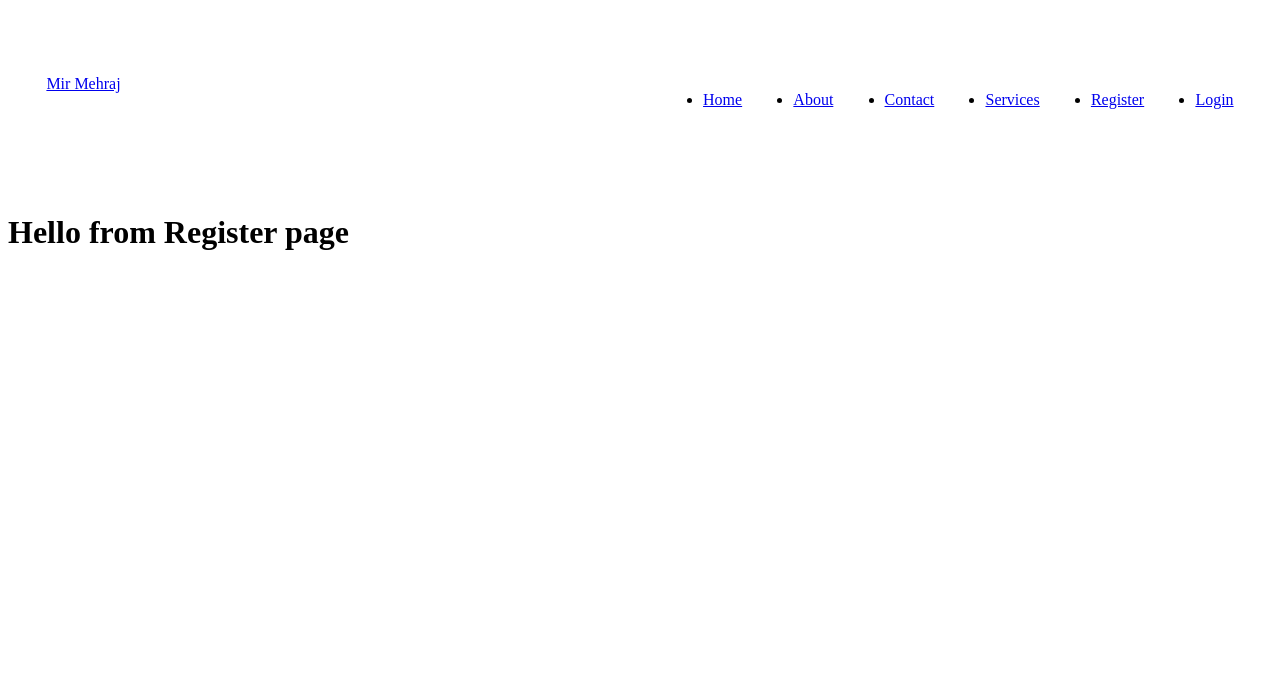
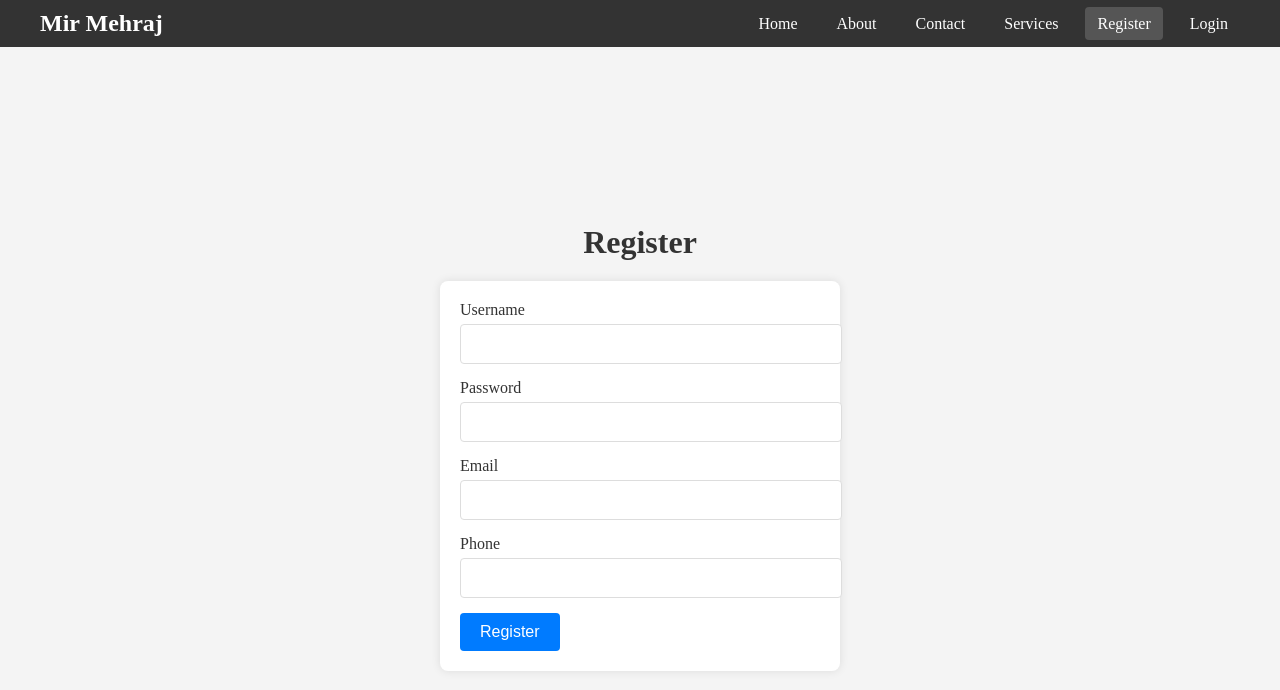
Before and after one commit to ersahii/Mern-stack-project, a React (Vite) app in the folder client/: page /register in a window 1280 px wide. Shown: the top 690 px of the page. Built offline with nearby package versions, Linux system fonts and the light colour scheme.

Commit message:
Created navbar and registration form

```diff
--- a/client/src/components/navbar.css
+++ b/client/src/components/navbar.css
@@ -1,10 +1,74 @@
-.container{
-    max-width: 140rem;
-    padding: 4.2rem 2.4rem;
+
+/* Reset some default styles */
+body, ul {
+    margin: 0;
+    padding: 0;
+    box-sizing: border-box;
+}
+
+header {
+    background-color: #333;
+    color: #fff;
+    padding: 10px 20px;
+}
+
+.container {
     display: flex;
     justify-content: space-between;
+    align-items: center;
+    max-width: 1200px;
+    margin: 0 auto;
 }
-ul{
+
+.logo-brand a {
+    color: #fff;
+    text-decoration: none;
+    font-size: 1.5rem;
+    font-weight: bold;
+}
+
+nav ul {
+    list-style: none;
     display: flex;
-    gap:3.2rem;
+    gap: 15px;
 }
+
+nav ul li {
+    margin: 0;
+}
+
+nav ul li a {
+    color: #fff;
+    text-decoration: none;
+    font-size: 1rem;
+    padding: 8px 12px;
+    border-radius: 4px;
+    transition: background-color 0.3s, color 0.3s;
+}
+
+nav ul li a:hover, nav ul li a.active {
+    background-color: #555;
+    color: #fff;
+}
+
+@media (max-width: 768px) {
+    .container {
+        flex-direction: column;
+        align-items: flex-start;
+    }
+
+    nav ul {
+        flex-direction: column;
+        width: 100%;
+    }
+
+    nav ul li {
+        width: 100%;
+    }
+
+    nav ul li a {
+        display: block;
+        padding: 10px;
+        text-align: center;
+    }
+}
--- a/client/src/index.css
+++ b/client/src/index.css
@@ -1,8 +1,81 @@
-*{
+/* *{
     margin: 0;
     padding: 0;
     box-sizing: border-box;
 }
 html{
     font-size: 62.5%;
+} */
+ /* Reset some default styles */
+body, ul {
+    margin: 0;
+    padding: 0;
+    box-sizing: border-box;
 }
+
+header {
+    background-color: #333;
+    color: #fff;
+    padding: 10px 20px;
+}
+
+.container {
+    display: flex;
+    justify-content: space-between;
+    align-items: center;
+    max-width: 1200px;
+    margin: 0 auto;
+}
+
+.logo-brand a {
+    color: #fff;
+    text-decoration: none;
+    font-size: 1.5rem;
+    font-weight: bold;
+}
+
+nav ul {
+    list-style: none;
+    display: flex;
+    gap: 15px;
+}
+
+nav ul li {
+    margin: 0;
+}
+
+nav ul li a {
+    color: #fff;
+    text-decoration: none;
+    font-size: 1rem;
+    padding: 8px 12px;
+    border-radius: 4px;
+    transition: background-color 0.3s, color 0.3s;
+}
+
+nav ul li a:hover, nav ul li a.active {
+    background-color: #555;
+    color: #fff;
+}
+
+@media (max-width: 768px) {
+    .container {
+        flex-direction: column;
+        align-items: flex-start;
+    }
+
+    nav ul {
+        flex-direction: column;
+        width: 100%;
+    }
+
+    nav ul li {
+        width: 100%;
+    }
+
+    nav ul li a {
+        display: block;
+        padding: 10px;
+        text-align: center;
+    }
+}
--- a/client/src/pages/Register.jsx
+++ b/client/src/pages/Register.jsx
@@ -1,4 +1,48 @@
-const Register =()=>{
-    return <h1>Hello from Register page</h1>
+import "../styles/RegistrationForm.css"
+const Register = () => {
+    return <>
+        <div className="registration-form-container">
+            <h2>Register</h2>
+            <form className="registration-form">
+                <div className="form-group">
+                    <label for="username">Username</label>
+                    <input
+                        type="text"
+                        id="username"
+                        name="username"
+                        required
+                    />
+                </div>
+                <div className="form-group">
+                    <label htmlFor="password">Password</label>
+                    <input
+                        type="password"
+                        id="password"
+                        name="password"
+                        required
+                    />
+                </div>
+                <div className="form-group">
+                    <label for="email">Email</label>
+                    <input
+                        type="email"
+                        id="email"
+                        name="email"
+                        required
+                    />
+                </div>
+                <div className="form-group">
+                    <label for="phone">Phone</label>
+                    <input
+                        type="tel"
+                        id="phone"
+                        name="phone"
+                        required
+                    />
+                </div>
+                <button type="submit" className="submit-button">Register</button>
+            </form>
+        </div>
+    </>
 }
 export default Register;
--- /dev/null
+++ b/client/src/styles/RegistrationForm.css
@@ -0,0 +1,64 @@
+/* Basic reset for margins and paddings */
+body, h2, form {
+    margin: 0;
+    padding: 0;
+    box-sizing: border-box;
+}
+
+.registration-form-container {
+    display: flex;
+    flex-direction: column;
+    align-items: center;
+    justify-content: center;
+    min-height: 100vh;
+    background-color: #f4f4f4;
+}
+
+h2 {
+    margin-bottom: 20px;
+    font-size: 2rem;
+    color: #333;
+}
+
+.registration-form {
+    background-color: #fff;
+    padding: 20px;
+    border-radius: 8px;
+    box-shadow: 0 0 10px rgba(0, 0, 0, 0.1);
+    width: 100%;
+    max-width: 400px;
+}
+
+.form-group {
+    margin-bottom: 15px;
+}
+
+.form-group label {
+    display: block;
+    font-size: 1rem;
+    color: #333;
+    margin-bottom: 5px;
+}
+
+.form-group input {
+    width: 100%;
+    padding: 10px;
+    border: 1px solid #ddd;
+    border-radius: 4px;
+    font-size: 1rem;
+}
+
+.submit-button {
+    background-color: #007bff;
+    color: #fff;
+    border: none;
+    padding: 10px 20px;
+    border-radius: 4px;
+    font-size: 1rem;
+    cursor: pointer;
+    transition: background-color 0.3s;
+}
+
+.submit-button:hover {
+    background-color: #0056b3;
+}
```
